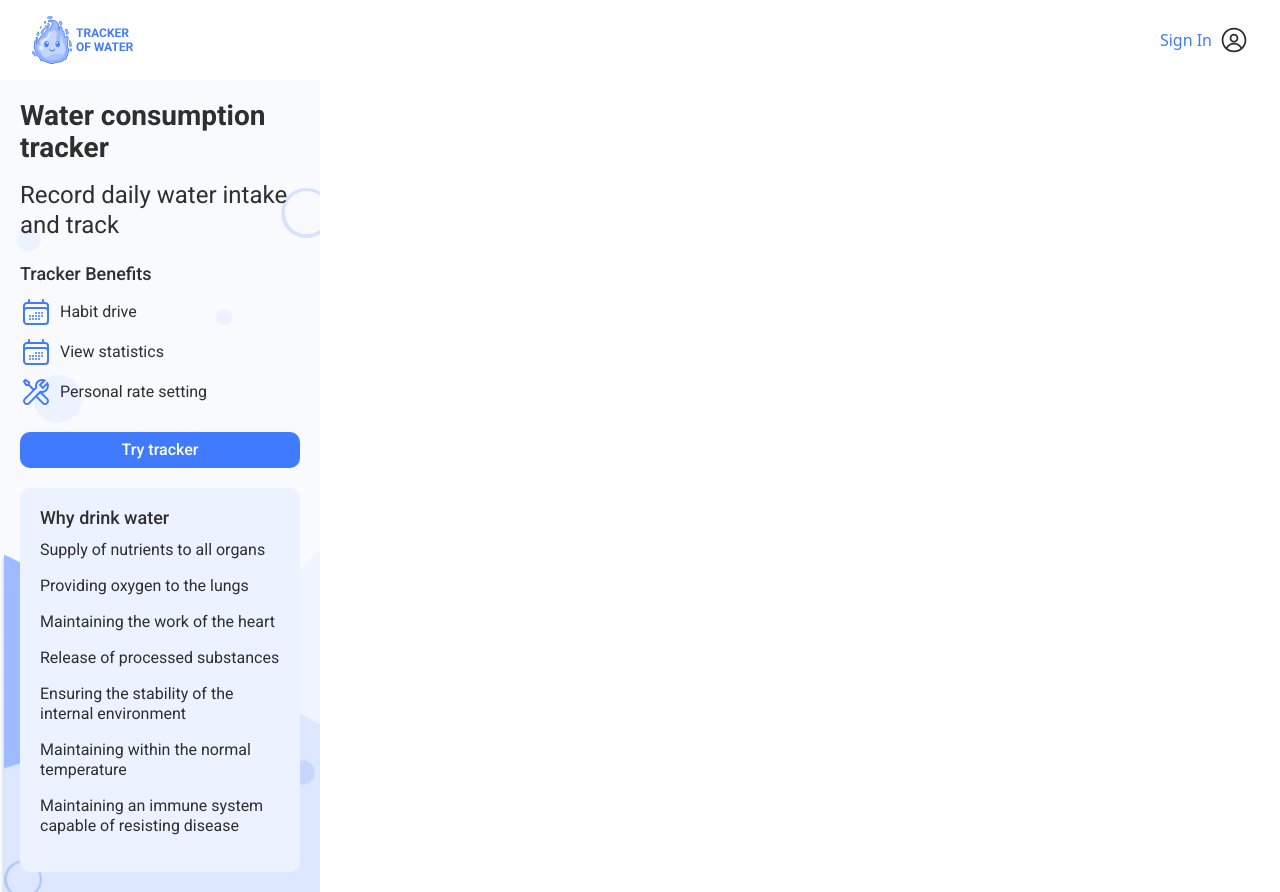
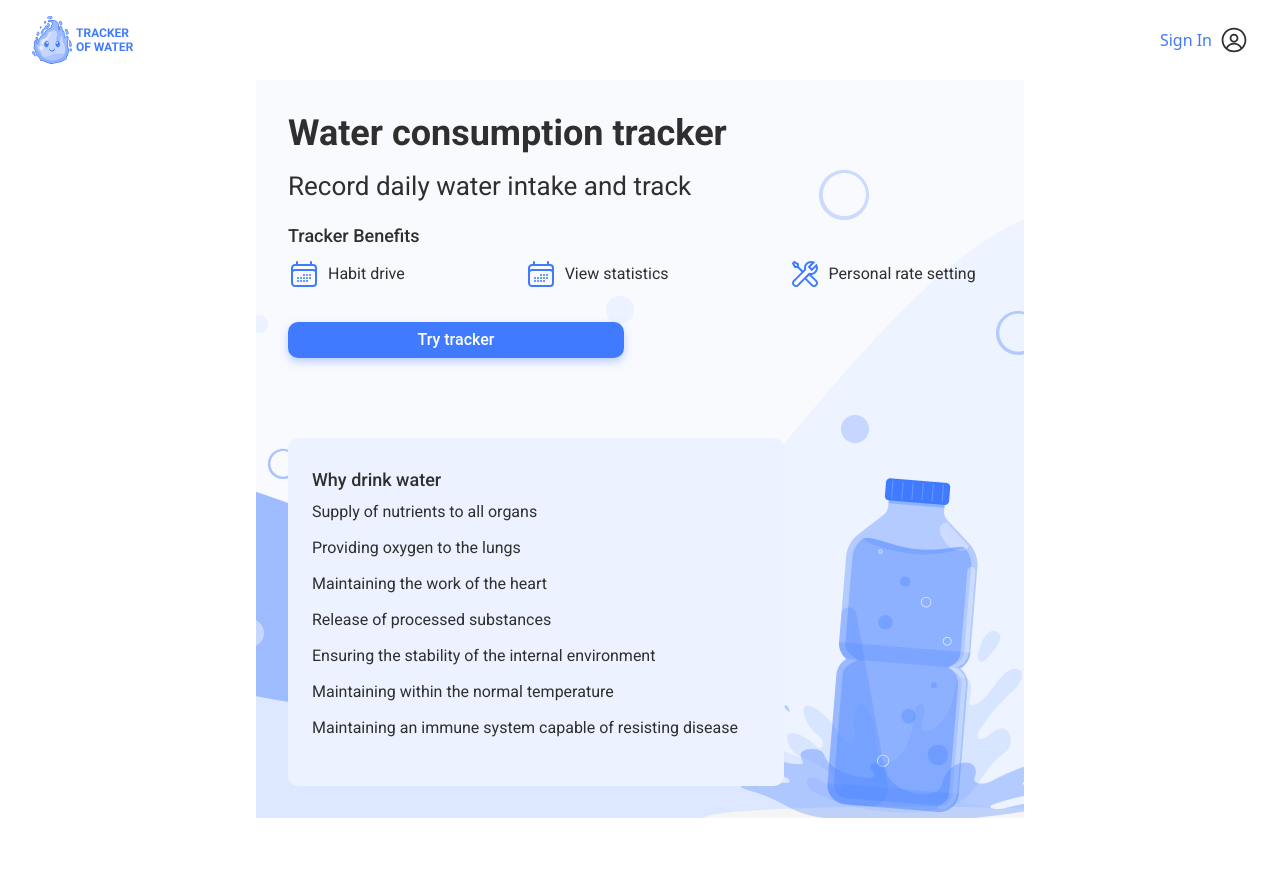
Before and after one commit to vladbevz/aqua-tracker-FE, a React (Vite) app: page / in a window 1280 px wide. After the commit the page ends 818 px from the top, so only its background shows below. Built offline with nearby package versions, Linux system fonts and the light colour scheme.

Commit message:
tab-main

```diff
--- a/src/pages/WelcomePage/WelcomePage.module.css
+++ b/src/pages/WelcomePage/WelcomePage.module.css
@@ -10,8 +10,10 @@
   display: flex;
   flex-direction: column;
   align-items: center;
+  margin: 0 auto;
   padding: 20px;
   box-sizing: border-box;
+  background-size: cover;
 }
 
 .main-paige-info {
@@ -74,6 +76,7 @@
   margin-top: 24px;
   width: 100%;
   max-width: 280px;
+  box-shadow: 0 4px 8px 0 rgba(64, 123, 255, 0.34);
 }
 
 .why-drink-water {
@@ -103,3 +106,109 @@
   align-items: center;
   margin-bottom: 16px;
 }
+
+@media screen and (min-width: 768px) {
+  .main-page {
+    width: 768px;
+    justify-content: space-between;
+    align-items: flex-start;
+    padding: 32px;
+    background-image: url(/public/images/MainPage/tab-1x.png),
+      url(/public/images/MainPage/tab-2x.png);
+  }
+
+  .main-paige-info {
+    flex: 1;
+    margin-right: 20px;
+  }
+
+  .main-paige-title {
+    font-weight: 700;
+    font-size: 36px;
+    line-height: 1.17;
+    color: #2f2f2f;
+    margin-bottom: 16px;
+  }
+
+  .main-paige-text {
+    font-weight: 400;
+    font-size: 26px;
+    line-height: 1.23077;
+    color: #2f2f2f;
+    margin-bottom: 24px;
+  }
+
+  .main-benefits-title {
+    font-weight: 500;
+    font-size: 18px;
+    line-height: 1.11111;
+    color: #2f2f2f;
+  }
+
+  .main-benefits-list {
+    list-style: none;
+    padding: 0;
+    margin: 0;
+    display: flex;
+    justify-content: space-between;
+    align-items: center;
+  }
+
+  .main-benefits-list li {
+    margin-right: 120px;
+    white-space: nowrap;
+  }
+
+  .main-benefits-list li:last-child {
+    margin-right: 0;
+  }
+
+  .try-main-button {
+    border-radius: 10px;
+    padding: 8px 30px;
+    width: 100%;
+    height: 36px;
+    background-color: var(--primary-color-blue);
+    color: var(--primary-color-white);
+    font-family: var(--font-medium);
+    font-size: 16px;
+    line-height: 125%;
+    text-align: center;
+    border: none;
+    margin-bottom: 60px;
+    box-shadow: 0 4px 8px 0 rgba(64, 123, 255, 0.34);
+    max-width: 336px;
+  }
+
+  .why-drink-water {
+    display: flex;
+    align-items: flex-start;
+    justify-content: flex-start;
+    flex-direction: column;
+    flex: 1;
+    background-color: #ecf2ff;
+    padding: 32px 24px;
+    width: 100%;
+    max-width: 496px;
+    text-align: left;
+    box-sizing: border-box;
+  }
+
+  .why-drink-title {
+    font-weight: 500;
+    font-size: 18px;
+
+    line-height: 1.11111;
+    color: #2f2f2f;
+  }
+
+  .why-drink-list li {
+    font-weight: 400;
+    font-size: 16px;
+
+    /* line-height: 20px; */
+    line-height: 1.25;
+    color: #2f2f2f;
+    margin-bottom: 16px;
+  }
+}
```
Also changed, not shown: public/images/MainPage/tab-1x.png (added), public/images/MainPage/tab-2x.png (added).
